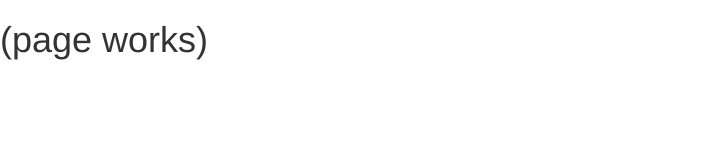
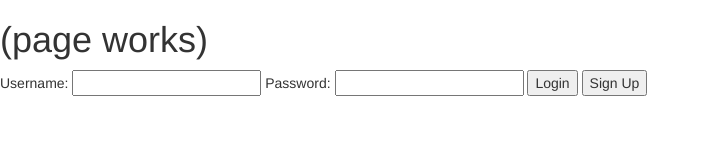
Before and after one commit to MrWharfsnort/project-flow, a website: page public/index.html in a window 1280 px wide. Shown: the whole page, without its empty margins (0-709 px from the left). Drawn offline with nearby package versions, Linux system fonts and the light colour scheme.

Commit message:
fixed login button

```diff
--- a/public/index.html
+++ b/public/index.html
@@ -9,10 +9,10 @@
 </head>
 <body>
     <h1>(page works)</h1>
-	<div id="login" style="display: none">
+	<div id="login">
 		Username: <input type="text" id="username">
 		Password: <input type="password" id="password">
-		<button id="login">Login</button>
+		<button id="signIn">Login</button>
 		<button id="signUp">Sign Up</button>
 	</div>
 
```
